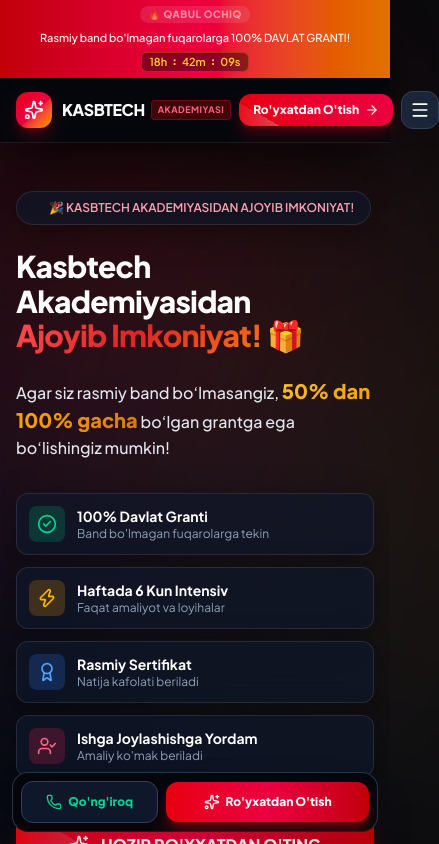
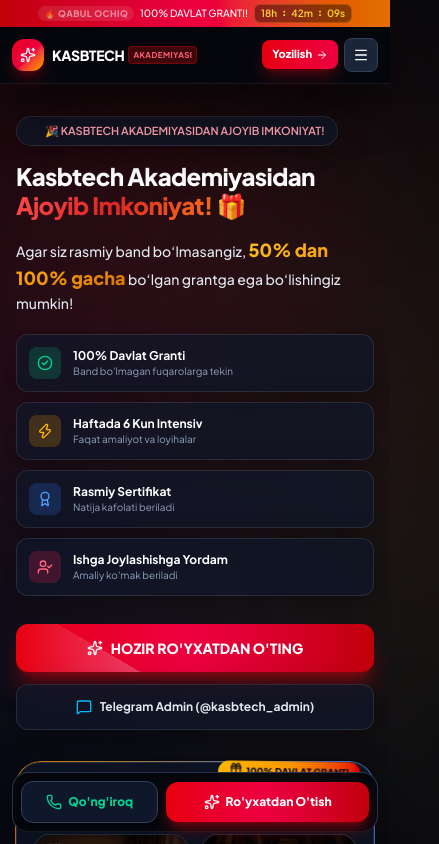
Before and after one commit to Javoxir0804/Kasbtech.uz, a React (Vite) app: page / in a window 390 px wide. Shown: the top 844 px of the page, 439 px wide, since content can reach past the window. Built offline with nearby package versions, Linux system fonts and the light colour scheme.

Commit message:
Fix mobile responsiveness, header top bar and button alignment

```diff
--- a/src/App.jsx
+++ b/src/App.jsx
@@ -239,13 +239,14 @@
       <header className="sticky top-0 z-50 glass-nav transition-all duration-300 shadow-2xl shadow-black/80">
 
         {/* TOP ANNOUNCEMENT BAR */}
-        <div className="bg-gradient-to-r from-red-700 via-rose-600 to-amber-600 text-white text-[11px] sm:text-xs font-semibold py-1.5 px-3 text-center shadow-md">
-          <div className="max-w-7xl mx-auto flex items-center justify-center gap-2 flex-wrap leading-tight">
-            <span className="bg-white/20 backdrop-blur-md px-2 py-0.5 rounded-full text-[10px] sm:text-xs uppercase tracking-wider font-extrabold animate-pulse shrink-0">🔥 QABUL OCHIQ</span>
-            <span className="font-medium">Rasmiy band bo'lmagan fuqarolarga 100% DAVLAT GRANTI!</span>
+        <div className="bg-gradient-to-r from-red-700 via-rose-600 to-amber-600 text-white text-[11px] sm:text-xs font-semibold py-1 sm:py-1.5 px-2 sm:px-3 text-center shadow-md">
+          <div className="max-w-7xl mx-auto flex items-center justify-center gap-1.5 sm:gap-2 leading-tight">
+            <span className="bg-white/20 backdrop-blur-md px-1.5 py-0.5 rounded-full text-[9px] sm:text-xs uppercase tracking-wider font-extrabold animate-pulse shrink-0">🔥 QABUL OCHIQ</span>
+            <span className="font-medium hidden sm:inline">Rasmiy band bo'lmagan fuqarolarga 100% DAVLAT GRANTI!</span>
+            <span className="font-medium sm:hidden text-[10px]">100% DAVLAT GRANTI!</span>
             <span className="hidden md:inline-block text-white/50">•</span>
             <span className="text-amber-200 font-medium hidden sm:inline-block">Kvotalar cheklangan:</span>
-            <div className="inline-flex items-center gap-1 bg-black/40 px-2 py-0.5 rounded-md font-mono text-amber-300 text-[11px] border border-amber-500/30">
+            <div className="inline-flex items-center gap-1 bg-black/40 px-1.5 py-0.5 rounded-md font-mono text-amber-300 text-[10px] sm:text-[11px] border border-amber-500/30 shrink-0">
               <span>{String(timeLeft.hours).padStart(2, '0')}h</span>:
               <span>{String(timeLeft.minutes).padStart(2, '0')}m</span>:
               <span>{String(timeLeft.seconds).padStart(2, '0')}s</span>
@@ -254,20 +255,20 @@
         </div>
 
         {/* MAIN NAVBAR */}
-        <div className="max-w-7xl mx-auto px-4 sm:px-6 lg:px-8">
-          <div className="flex items-center justify-between h-16 sm:h-20 gap-2 sm:gap-4">
+        <div className="max-w-7xl mx-auto px-3 sm:px-6 lg:px-8">
+          <div className="flex items-center justify-between h-14 sm:h-20 gap-2">
 
             {/* LOGO */}
-            <a href="#" className="flex items-center gap-2.5 group shrink-0">
-              <div className="w-9 h-9 sm:w-10 sm:h-10 rounded-xl bg-gradient-to-br from-red-600 via-rose-600 to-amber-500 flex items-center justify-center shadow-lg shadow-red-600/30 group-hover:scale-105 transition-transform shrink-0">
-                <Sparkles className="w-5 h-5 text-white" />
+            <a href="#" className="flex items-center gap-2 group shrink-0">
+              <div className="w-8 h-8 sm:w-10 sm:h-10 rounded-xl bg-gradient-to-br from-red-600 via-rose-600 to-amber-500 flex items-center justify-center shadow-lg shadow-red-600/30 group-hover:scale-105 transition-transform shrink-0">
+                <Sparkles className="w-4 h-4 sm:w-5 sm:h-5 text-white" />
               </div>
               <div className="flex flex-col shrink-0">
-                <div className="flex items-center gap-1.5">
-                  <span className="font-black text-base sm:text-lg tracking-tight text-white">KASBTECH</span>
-                  <span className="text-[9px] sm:text-[10px] px-1.5 py-0.5 rounded bg-red-950/90 text-rose-400 border border-red-800/60 font-bold uppercase tracking-wider shrink-0">AKADEMIYASI</span>
-                </div>
-                <span className="text-[10px] text-slate-400 font-medium hidden sm:block">Zamonaviy Kasblar Akademiyasi</span>
+                <div className="flex items-center gap-1">
+                  <span className="font-black text-sm sm:text-lg tracking-tight text-white">KASBTECH</span>
+                  <span className="text-[8px] sm:text-[10px] px-1 py-0.5 rounded bg-red-950/90 text-rose-400 border border-red-800/60 font-bold uppercase tracking-wider shrink-0">AKADEMIYASI</span>
+                </div>
+                <span className="text-[9px] sm:text-[10px] text-slate-400 font-medium hidden sm:block">Zamonaviy Kasblar Akademiyasi</span>
               </div>
             </a>
 
@@ -288,7 +289,7 @@
             </nav>
 
             {/* HEADER ACTIONS */}
-            <div className="flex items-center gap-2 shrink-0">
+            <div className="flex items-center gap-1.5 sm:gap-2 shrink-0">
               <a
                 href="tel:+998872647171"
                 className="hidden 2xl:flex items-center gap-1.5 px-3 py-2 rounded-xl bg-emerald-950/80 hover:bg-emerald-900/80 border border-emerald-800/80 text-xs font-bold text-emerald-400 transition-all"
@@ -309,19 +310,20 @@
 
               <button
                 onClick={() => handleOpenRegister()}
-                className="flex items-center gap-1.5 px-3.5 py-2 sm:px-4 sm:py-2.5 rounded-xl bg-gradient-to-r from-red-600 to-rose-600 hover:from-red-500 hover:to-rose-500 text-white font-extrabold text-xs shadow-lg shadow-red-600/30 hover:shadow-red-600/50 hover:scale-[1.02] active:scale-[0.98] transition-all whitespace-nowrap shimmer-btn"
-              >
-                <span>Ro'yxatdan O'tish</span>
-                <ArrowRight className="w-3.5 h-3.5" />
+                className="flex items-center gap-1 px-2.5 py-1.5 sm:px-4 sm:py-2.5 rounded-lg sm:rounded-xl bg-gradient-to-r from-red-600 to-rose-600 hover:from-red-500 hover:to-rose-500 text-white font-extrabold text-[11px] sm:text-xs shadow-lg shadow-red-600/30 hover:shadow-red-600/50 hover:scale-[1.02] active:scale-[0.98] transition-all whitespace-nowrap shimmer-btn shrink-0"
+              >
+                <span className="hidden xs:inline sm:inline">Ro'yxatdan O'tish</span>
+                <span className="xs:hidden sm:hidden">Yozilish</span>
+                <ArrowRight className="w-3 h-3 sm:w-3.5 sm:h-3.5" />
               </button>
 
               {/* HAMBURGER BUTTON FOR SCREENS < 1024px (lg:hidden) */}
               <button
                 onClick={() => setIsMobileMenuOpen(!isMobileMenuOpen)}
-                className="lg:hidden p-2 sm:p-2.5 rounded-xl bg-slate-800/90 text-slate-200 hover:text-white border border-slate-700 transition-colors"
+                className="lg:hidden p-2 sm:p-2.5 rounded-lg sm:rounded-xl bg-slate-800/90 text-slate-200 hover:text-white border border-slate-700 transition-colors shrink-0"
                 aria-label="Toggle navigation menu"
               >
-                {isMobileMenuOpen ? <X className="w-5 h-5 text-red-500" /> : <Menu className="w-5 h-5 text-white" />}
+                {isMobileMenuOpen ? <X className="w-4 h-4 sm:w-5 sm:h-5 text-red-500" /> : <Menu className="w-4 h-4 sm:w-5 sm:h-5 text-white" />}
               </button>
             </div>
 
@@ -422,77 +424,77 @@
       </header>
 
       {/* HERO SECTION */}
-      <section className="relative pt-12 pb-20 md:pt-20 md:pb-32 overflow-hidden">
+      <section className="relative pt-8 pb-16 md:pt-20 md:pb-32 overflow-hidden">
         <div className="max-w-7xl mx-auto px-4 sm:px-6 lg:px-8 relative z-10">
-          <div className="grid grid-cols-1 lg:grid-cols-12 gap-12 items-center">
+          <div className="grid grid-cols-1 lg:grid-cols-12 gap-8 md:gap-12 items-center">
 
             {/* HERO LEFT TEXT */}
-            <div className="lg:col-span-7 space-y-6 text-left">
-
-              <div className="inline-flex items-center gap-2 px-4 py-2 rounded-full glass-card border-red-500/30 text-rose-300 text-xs md:text-sm font-semibold">
-                <span className="w-2 h-2 rounded-full bg-red-500 animate-ping" />
-                <span>🎉 KASBTECH AKADEMIYASIDAN AJOYIB IMKONIYAT!</span>
-              </div>
-
-              <h1 className="text-3xl sm:text-5xl lg:text-6xl font-black tracking-tight text-white leading-[1.15]">
+            <div className="lg:col-span-7 space-y-4 sm:space-y-6 text-left">
+
+              <div className="inline-flex items-center gap-2 px-3 py-1.5 sm:px-4 sm:py-2 rounded-full glass-card border-red-500/30 text-rose-300 text-[11px] sm:text-xs md:text-sm font-semibold max-w-full">
+                <span className="w-2 h-2 rounded-full bg-red-500 animate-ping shrink-0" />
+                <span className="truncate">🎉 KASBTECH AKADEMIYASIDAN AJOYIB IMKONIYAT!</span>
+              </div>
+
+              <h1 className="text-2xl sm:text-5xl lg:text-6xl font-black tracking-tight text-white leading-[1.2] sm:leading-[1.15]">
                 Kasbtech Akademiyasidan <br />
                 <span className="gradient-text-red">Ajoyib Imkoniyat!</span> 🎁
               </h1>
 
-              <p className="text-slate-200 text-base sm:text-xl font-medium leading-relaxed max-w-2xl">
-                Agar siz rasmiy band bo‘lmasangiz, <span className="gradient-text-gold font-extrabold text-xl sm:text-2xl">50% dan 100% gacha</span> bo‘lgan grantga ega bo‘lishingiz mumkin!
+              <p className="text-slate-200 text-sm sm:text-xl font-medium leading-relaxed max-w-2xl">
+                Agar siz rasmiy band bo‘lmasangiz, <span className="gradient-text-gold font-extrabold text-lg sm:text-2xl">50% dan 100% gacha</span> bo‘lgan grantga ega bo‘lishingiz mumkin!
               </p>
 
               {/* QUICK KEY BENEFITS BULLETS */}
-              <div className="grid grid-cols-1 sm:grid-cols-2 gap-3 pt-2">
+              <div className="grid grid-cols-1 sm:grid-cols-2 gap-2.5 sm:gap-3 pt-1">
                 <div className="flex items-center gap-3 glass-card p-3 rounded-xl border-slate-800">
-                  <div className="w-9 h-9 rounded-lg bg-emerald-500/20 flex items-center justify-center text-emerald-400 shrink-0">
-                    <CheckCircle2 className="w-5 h-5" />
+                  <div className="w-8 h-8 sm:w-9 sm:h-9 rounded-lg bg-emerald-500/20 flex items-center justify-center text-emerald-400 shrink-0">
+                    <CheckCircle2 className="w-4 h-4 sm:w-5 sm:h-5" />
                   </div>
                   <div>
-                    <h4 className="text-sm font-bold text-white">100% Davlat Granti</h4>
-                    <p className="text-xs text-slate-400">Band bo'lmagan fuqarolarga tekin</p>
+                    <h4 className="text-xs sm:text-sm font-bold text-white">100% Davlat Granti</h4>
+                    <p className="text-[10px] sm:text-xs text-slate-400">Band bo'lmagan fuqarolarga tekin</p>
                   </div>
                 </div>
 
                 <div className="flex items-center gap-3 glass-card p-3 rounded-xl border-slate-800">
-                  <div className="w-9 h-9 rounded-lg bg-amber-500/20 flex items-center justify-center text-amber-400 shrink-0">
-                    <Zap className="w-5 h-5" />
+                  <div className="w-8 h-8 sm:w-9 sm:h-9 rounded-lg bg-amber-500/20 flex items-center justify-center text-amber-400 shrink-0">
+                    <Zap className="w-4 h-4 sm:w-5 sm:h-5" />
                   </div>
                   <div>
-                    <h4 className="text-sm font-bold text-white">Haftada 6 Kun Intensiv</h4>
-                    <p className="text-xs text-slate-400">Faqat amaliyot va loyihalar</p>
+                    <h4 className="text-xs sm:text-sm font-bold text-white">Haftada 6 Kun Intensiv</h4>
+                    <p className="text-[10px] sm:text-xs text-slate-400">Faqat amaliyot va loyihalar</p>
                   </div>
                 </div>
 
                 <div className="flex items-center gap-3 glass-card p-3 rounded-xl border-slate-800">
-                  <div className="w-9 h-9 rounded-lg bg-blue-500/20 flex items-center justify-center text-blue-400 shrink-0">
-                    <Award className="w-5 h-5" />
+                  <div className="w-8 h-8 sm:w-9 sm:h-9 rounded-lg bg-blue-500/20 flex items-center justify-center text-blue-400 shrink-0">
+                    <Award className="w-4 h-4 sm:w-5 sm:h-5" />
                   </div>
                   <div>
-                    <h4 className="text-sm font-bold text-white">Rasmiy Sertifikat</h4>
-                    <p className="text-xs text-slate-400">Natija kafolati beriladi</p>
+                    <h4 className="text-xs sm:text-sm font-bold text-white">Rasmiy Sertifikat</h4>
+                    <p className="text-[10px] sm:text-xs text-slate-400">Natija kafolati beriladi</p>
                   </div>
                 </div>
 
                 <div className="flex items-center gap-3 glass-card p-3 rounded-xl border-slate-800">
-                  <div className="w-9 h-9 rounded-lg bg-rose-500/20 flex items-center justify-center text-rose-400 shrink-0">
-                    <UserCheck className="w-5 h-5" />
+                  <div className="w-8 h-8 sm:w-9 sm:h-9 rounded-lg bg-rose-500/20 flex items-center justify-center text-rose-400 shrink-0">
+                    <UserCheck className="w-4 h-4 sm:w-5 sm:h-5" />
                   </div>
                   <div>
-                    <h4 className="text-sm font-bold text-white">Ishga Joylashishga Yordam</h4>
-                    <p className="text-xs text-slate-400">Amaliy ko'mak beriladi</p>
+                    <h4 className="text-xs sm:text-sm font-bold text-white">Ishga Joylashishga Yordam</h4>
+                    <p className="text-[10px] sm:text-xs text-slate-400">Amaliy ko'mak beriladi</p>
                   </div>
                 </div>
               </div>
 
               {/* ACTION BUTTONS */}
-              <div className="flex flex-col sm:flex-row items-stretch sm:items-center gap-4 pt-4">
+              <div className="flex flex-col sm:flex-row items-stretch sm:items-center gap-3 pt-3">
                 <button
                   onClick={() => handleOpenRegister()}
-                  className="shimmer-btn px-8 py-4 rounded-xl bg-gradient-to-r from-red-600 via-rose-600 to-red-700 text-white font-extrabold text-base shadow-xl shadow-red-600/40 hover:shadow-red-600/60 hover:scale-[1.03] active:scale-[0.97] transition-all flex items-center justify-center gap-3"
+                  className="shimmer-btn px-6 py-3.5 rounded-xl bg-gradient-to-r from-red-600 via-rose-600 to-red-700 text-white font-extrabold text-sm sm:text-base shadow-xl shadow-red-600/40 hover:shadow-red-600/60 hover:scale-[1.03] active:scale-[0.97] transition-all flex items-center justify-center gap-2 sm:gap-3"
                 >
-                  <Sparkles className="w-5 h-5 animate-spin-slow" />
+                  <Sparkles className="w-4 h-4 sm:w-5 sm:h-5 animate-spin-slow shrink-0" />
                   <span>HOZIR RO'YXATDAN O'TING</span>
                 </button>
 
@@ -500,9 +502,9 @@
                   href="https://t.me/kasbtech_admin"
                   target="_blank"
                   rel="noreferrer"
-                  className="px-6 py-4 rounded-xl glass-card hover:bg-slate-800/80 border-slate-700 text-slate-200 font-bold text-base hover:text-white hover:scale-[1.02] active:scale-[0.98] transition-all flex items-center justify-center gap-2"
+                  className="px-5 py-3.5 rounded-xl glass-card hover:bg-slate-800/80 border-slate-700 text-slate-200 font-bold text-xs sm:text-base hover:text-white hover:scale-[1.02] active:scale-[0.98] transition-all flex items-center justify-center gap-2"
                 >
-                  <MessageSquare className="w-5 h-5 text-sky-400" />
+                  <MessageSquare className="w-4 h-4 sm:w-5 sm:h-5 text-sky-400 shrink-0" />
                   <span> Telegram Admin (@kasbtech_admin)</span>
                 </a>
               </div>
@@ -514,8 +516,8 @@
               <div className="relative glass-card p-4 sm:p-6 rounded-3xl border-red-500/30 shadow-2xl shadow-red-950/50 gradient-border-red tilt-card-3d glowing-border-animated">
 
                 {/* FLOATING 3D BADGE */}
-                <div className="absolute -top-4 -right-2 bg-gradient-to-r from-amber-400 via-amber-500 to-red-600 text-slate-950 font-black text-xs px-4 py-1.5 rounded-full shadow-xl transform rotate-3 flex items-center gap-1.5 floating-3d-orb">
-                  <Gift className="w-4 h-4 text-slate-950 animate-bounce" />
+                <div className="absolute -top-3.5 right-2 sm:-right-2 bg-gradient-to-r from-amber-400 via-amber-500 to-red-600 text-slate-950 font-black text-[10px] sm:text-xs px-3 py-1 sm:px-4 sm:py-1.5 rounded-full shadow-xl transform rotate-2 sm:rotate-3 flex items-center gap-1 floating-3d-orb z-20">
+                  <Gift className="w-3.5 h-3.5 text-slate-950 animate-bounce" />
                   <span>100% DAVLAT GRANTI</span>
                 </div>
 
```
Also changed, not shown: src/index.css (+6 -4 lines).
